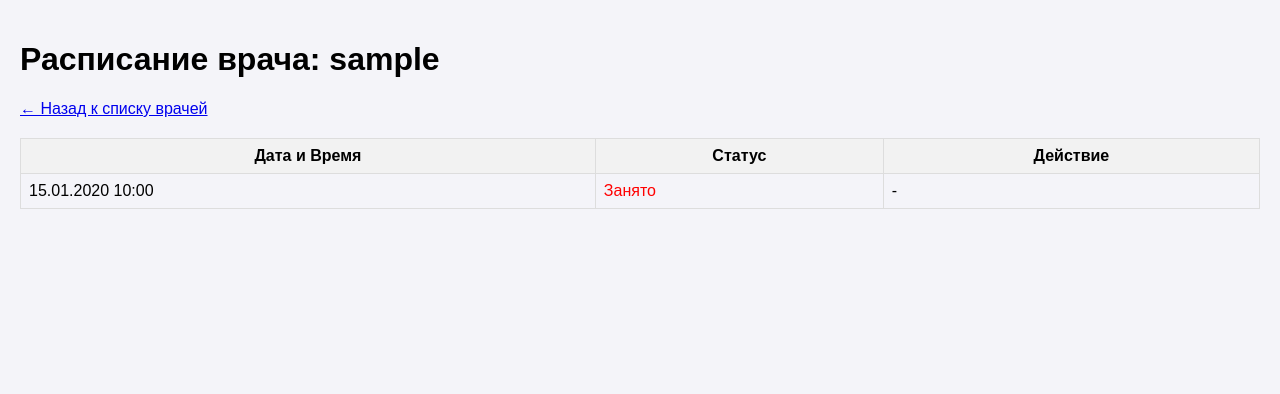
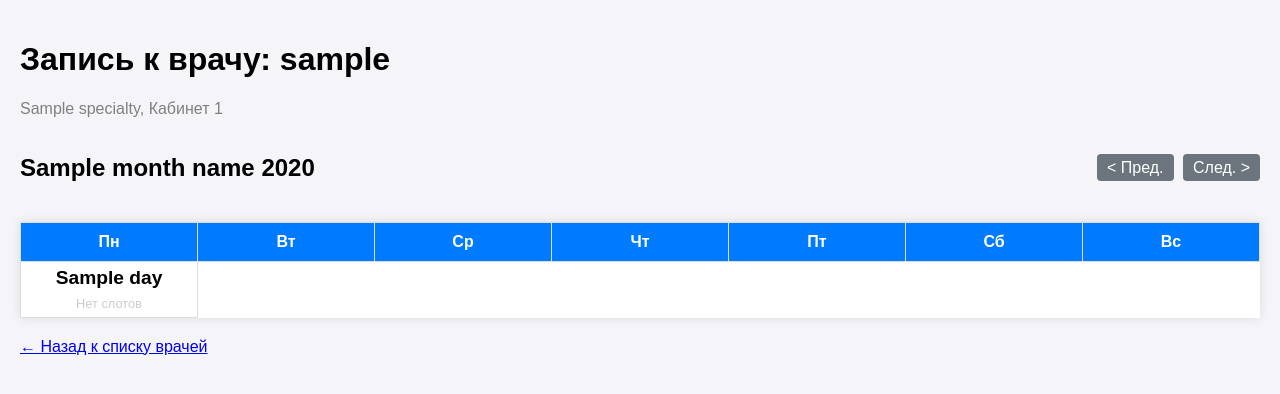
Before and after one commit to aaliinaaa/polyclinic_in_your_pocket, a Python web app: template app/templates/patient/schedule.html in a window 1280 px wide. Shown: the part 58-452 px from the top of the page. Run offline with Jinja, Linux system fonts and the light colour scheme; the template is opened without the code that fills it: most values are stand-ins (such as "Sample title", 1, 10 or a date in 2020).

Commit message:
Schedule like calendar for patient/doctor

```diff
--- a/app/templates/patient/schedule.html
+++ b/app/templates/patient/schedule.html
@@ -1,41 +1,126 @@
 {% extends "base.html" %}
 {% block content %}
-<h1>Расписание врача: {{ doctor.username }}</h1>
-<a href="{{ url_for('patient.list_doctors') }}">← Назад к списку врачей</a>
+<div class="schedule-container">
+    <h1>Запись к врачу: {{ doctor.username }}</h1>
+    <p style="color: gray;">{{ doctor.specialty }}, Кабинет {{ doctor.office_number }}</p>
 
-<table style="width: 100%; border-collapse: collapse; margin-top: 20px;">
-    <tr style="background-color: #f2f2f2;">
-        <th style="border: 1px solid #ddd; padding: 8px;">Дата и Время</th>
-        <th style="border: 1px solid #ddd; padding: 8px;">Статус</th>
-        <th style="border: 1px solid #ddd; padding: 8px;">Действие</th>
+    <div style="display: flex; justify-content: space-between; align-items: center; margin-bottom: 20px;">
+        <h2>{{ month_name }} {{ year }}</h2>
+        <div>
+            <a href="{{ url_for('patient.view_schedule', doctor_id=doctor.id, year=prev_year, month=prev_month) }}" class="btn" style="background-color: #6c757d; color: white; padding: 5px 10px; text-decoration: none; border-radius: 4px;">&lt; Пред.</a>
+            <a href="{{ url_for('patient.view_schedule', doctor_id=doctor.id, year=next_year, month=next_month) }}" class="btn" style="background-color: #6c757d; color: white; padding: 5px 10px; text-decoration: none; border-radius: 4px; margin-left: 5px;">След. &gt;</a>
+        </div>
+    </div>
+
+    <!-- Календарная сетка -->
+    <table style="width: 100%; border-collapse: collapse; background-color: white; box-shadow: 0 0 10px rgba(0,0,0,0.1); table-layout: fixed;">
+        <colgroup>
+            <col style="width: 14.28%;">
+            <col style="width: 14.28%;">
+            <col style="width: 14.28%;">
+            <col style="width: 14.28%;">
+            <col style="width: 14.28%;">
+            <col style="width: 14.28%;">
+            <col style="width: 14.28%;">
+        </colgroup>
+        <thead>
+            <tr style="background-color: #007bff; color: white;">
+                <th style="padding: 10px; border: 1px solid #ddd;">Пн</th>
+                <th style="padding: 10px; border: 1px solid #ddd;">Вт</th>
+                <th style="padding: 10px; border: 1px solid #ddd;">Ср</th>
+                <th style="padding: 10px; border: 1px solid #ddd;">Чт</th>
+                <th style="padding: 10px; border: 1px solid #ddd;">Пт</th>
+                <th style="padding: 10px; border: 1px solid #ddd;">Сб</th>
+                <th style="padding: 10px; border: 1px solid #ddd;">Вс</th>
             </tr>
-    {% for slot in slots %}
+        </thead>
+        <tbody>
+            {% for week in month_days %}
             <tr>
-        <td style="border: 1px solid #ddd; padding: 8px;">{{ slot.start_time.strftime('%d.%m.%Y %H:%M') }}</td>
-        <td style="border: 1px solid #ddd; padding: 8px;">
+                {% for day in week %}
+                    {% if day == 0 %}
+                        <td style="border: 1px solid #ddd; height: 150px; background-color: #f9f9f9;"></td>
+                    {% else %}
+                        {% set current_date = datetime(year, month, day).date() %}
+                        {% set count = free_slots_count.get(day, 0) %}
+                        {% set day_slots = slots_by_day.get(day, []) %}
+
+                        <!-- Ячейка дня -->
+                        <td style="border: 1px solid #ddd; min-height: 150px; vertical-align: top; padding: 5px; text-align: center;
+                                   background-color: {% if count > 0 %}#e8f5e9{% else %}#fff{% endif %}; position: relative;">
+
+                            <!-- Заголовок даты -->
+                            <div style="font-weight: bold; font-size: 1.2em; margin-bottom: 5px; cursor: {% if day_slots %}pointer{% else %}default{% endif %};"
+                                 {% if day_slots %}onclick="toggleSlots({{ day }})"{% endif %}>
+                                {{ day }}
+                            </div>
+
+                            {% if day_slots %}
+                                <div style="font-size: 0.8em; color: #28a745; margin-bottom: 5px;">
+                                    Есть места
+                                </div>
+
+                                <!-- Скрытый контейнер со слотами -->
+                                <div id="slots-{{ day }}" style="display: none; margin-top: 10px; text-align: left; max-height: 250px; overflow-y: auto; border-top: 1px solid #ccc; padding-top: 5px;">
+
+                                    <!-- Сетка в два столбика -->
+                                    <div style="display: grid; grid-template-columns: 1fr 1fr; gap: 8px;">
+                                        {% for slot in day_slots %}
+                                            {% if slot.start_time > now() %}
                                                 {% if slot.is_available %}
-                <span style="color: green;">Свободно</span>
+                                                    <!-- Свободный слот (Кнопка записи) -->
+                                                    <form action="{{ url_for('patient.book_appointment', slot_id=slot.id) }}" method="post">
+                                                        <input type="hidden" name="csrf_token" value="{{ csrf_token() }}"/>
+                                                        <button type="submit" style="width: 100%; padding: 8px 0; background-color: #28a745; color: white; border: none; border-radius: 4px; cursor: pointer; font-size: 0.9em; transition: background 0.2s;">
+                                                            {{ slot.start_time.strftime('%H:%M') }}
+                                                        </button>
+                                                    </form>
                                                 {% else %}
-                <span style="color: red;">Занято</span>
+                                                    <!-- Занятый слот (Неактивный блок) -->
+                                                    <div style="width: 100%; padding: 8px 0; background-color: #dc3545; color: white; border-radius: 4px; font-size: 0.9em; text-align: center; opacity: 0.6; cursor: not-allowed;">
+                                                        {{ slot.start_time.strftime('%H:%M') }}
+                                                    </div>
+                                                {% endif %}
+                                            {% endif %}
+                                        {% endfor %}
+                                    </div>
+
+                                </div>
+                            {% else %}
+                                <span style="color: #ccc; font-size: 0.8em;">Нет слотов</span>
                             {% endif %}
                         </td>
-        <td style="border: 1px solid #ddd; padding: 8px;">
-            {% if slot.is_available %}
-            <!-- Исправленная форма -->
-            <form action="{{ url_for('patient.book_appointment', slot_id=slot.id) }}" method="post">
-                <!-- CSRF токен обязателен для Flask-WTF/Flask -->
-                <input type="hidden" name="csrf_token" value="{{ csrf_token() }}"/>
-                <button type="submit" class="btn" style="cursor: pointer;">Записаться</button>
-            </form>
-            {% else %}
-                -
                     {% endif %}
-        </td>
-    </tr>
-    {% else %}
-    <tr>
-        <td colspan="3" style="border: 1px solid #ddd; padding: 8px;">Расписание на ближайшую неделю пусто.</td>
+                {% endfor %}
             </tr>
             {% endfor %}
+        </tbody>
     </table>
+
+    <div style="margin-top: 20px;">
+        <a href="{{ url_for('patient.list_doctors') }}">← Назад к списку врачей</a>
+    </div>
+</div>
+
+<!-- Скрипт для переключения видимости слотов -->
+<script>
+    function toggleSlots(day) {
+        // Скрываем все открытые списки, кроме текущего
+        var allSlots = document.querySelectorAll('[id^="slots-"]');
+        var target = document.getElementById('slots-' + day);
+
+        allSlots.forEach(function(el) {
+            if (el !== target) {
+                el.style.display = 'none';
+            }
+        });
+
+        // Переключаем текущий
+        if (target.style.display === 'none') {
+            target.style.display = 'block';
+        } else {
+            target.style.display = 'none';
+        }
+    }
+</script>
 {% endblock %}
```
Also changed, not shown: app/patient/routes.py (+77 -8 lines), instance/polyclinic.db. Lines whose indentation alone changed are shown as unchanged.
